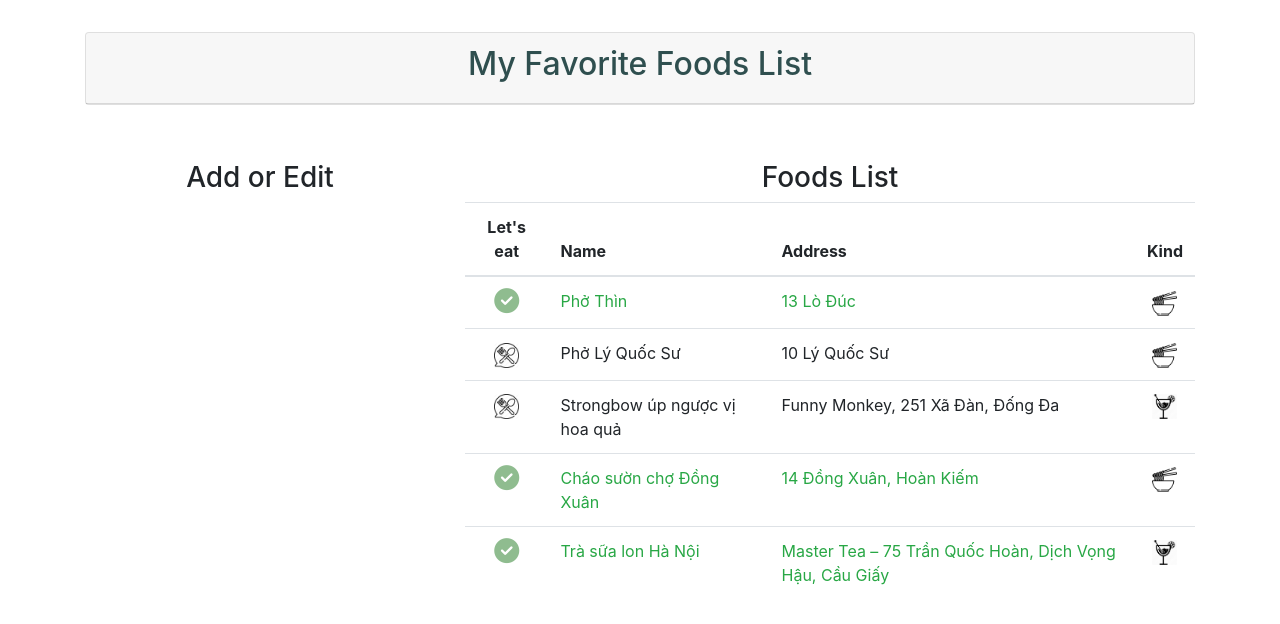
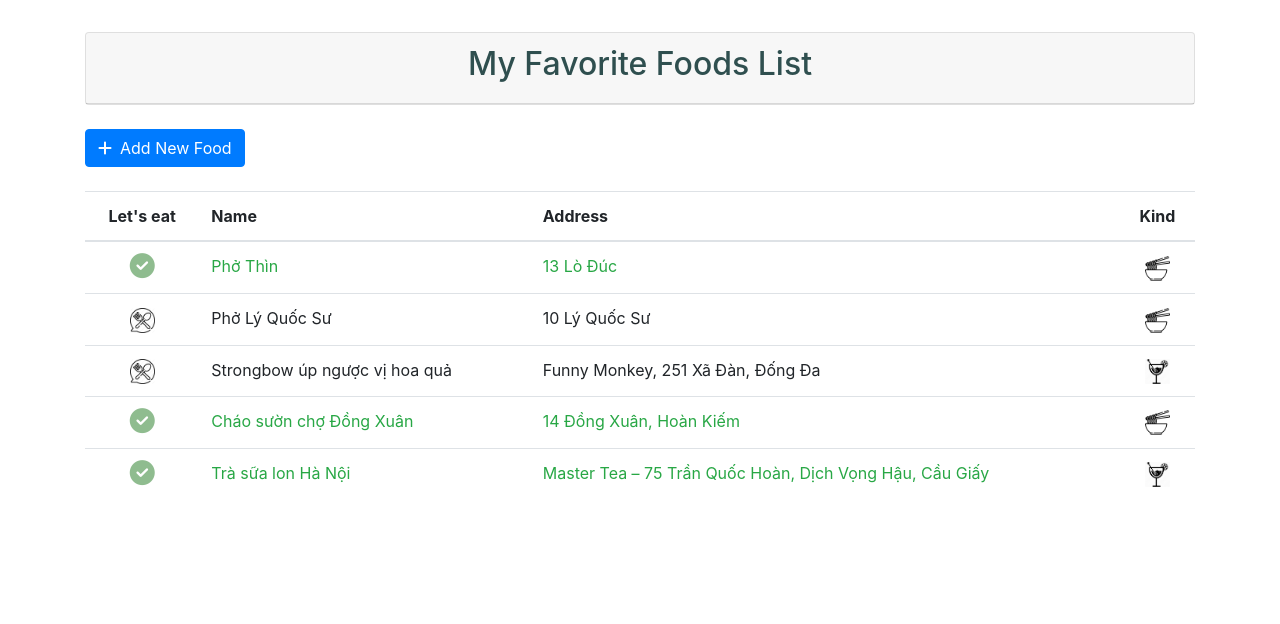
Before and after one commit to NguyetHMM/itss_nihongo_project_react, a React (Create React App) app: page / in a window 1280 px wide. Shown: the top 624 px of the page. Built offline with nearby package versions, Linux system fonts and the light colour scheme.

Commit message:
add_edit_food

```diff
--- a/package.json
+++ b/package.json
@@ -10,6 +10,7 @@
     "react": "^17.0.2",
     "react-bootstrap": "^1.5.2",
     "react-dom": "^17.0.2",
+    "react-hook-form": "^7.0.5",
     "react-scripts": "4.0.3",
     "web-vitals": "^1.0.1"
   },
--- a/src/App.js
+++ b/src/App.js
@@ -1,24 +1,20 @@
-import React from 'react'
-import './App.css';
-import FoodList from './components/FoodList';
-import 'bootstrap/dist/css/bootstrap.min.css';
-import {Container, Row, Col, Card} from 'react-bootstrap';
+import React from "react";
+import "./App.css";
+import FoodList from "./components/FoodList";
+import "bootstrap/dist/css/bootstrap.min.css";
+import { Container, Row, Col, Card } from "react-bootstrap";
 
 function App() {
   return (
     <Container>
-    <Card style={{textAlign:'center', color:'darkslategrey'}}>
-      <Card.Header><h2>My Favorite Foods List</h2></Card.Header>
+      <Card style={{ textAlign: "center", color: "darkslategrey" }}>
+        <Card.Header>
+          <h2>My Favorite Foods List</h2>
+        </Card.Header>
       </Card>
-    <Row style={{marginTop:'5%', textAlign:'center'}}>
-          <Col sm = {4}><h3>Add or Edit</h3></Col>
-          <Col sm = {8}><h3>Foods List</h3></Col>
-    </Row>
+      <br />
       <Row>
-          <Col sm = {4}>
-            {/* Content */}
-          </Col>
-          <Col sm = {8}>
+        <Col sm={12}>
           <FoodList></FoodList>
         </Col>
       </Row>
--- /dev/null
+++ b/src/components/AddEditFood.js
@@ -0,0 +1,82 @@
+import React from "react";
+import { Form, Card } from "react-bootstrap";
+import { useForm } from "react-hook-form";
+import { getKey } from "../lib/util";
+const AddComponet = (props) => {
+  const { editData, addNewFood, editFood, onCloseForm } = props;
+  const onSubmit = (data, event) => {
+    if (editData?.key) {
+      const dataFoodEdit = { ...editData, ...data };
+      editFood(dataFoodEdit);
+    } else {
+      data.key = getKey();
+      data.done = false;
+      addNewFood(data);
+    }
+    event.target.reset();
+  };
+  const { register, handleSubmit } = useForm();
+  return (
+    <Card className="panel panel-warning">
+      <Card.Header variant="primary" className="d-flex justify-content-between">
+        <span>{editData?.id ? "Edit Food" : "Add New Food"}</span>
+        <span
+          className="fa fa-times-circle text-right"
+          type="button"
+          onClick={onCloseForm}></span>
+      </Card.Header>
+      <Card.Body className="panel-body">
+        <form onSubmit={handleSubmit(onSubmit)}>
+          <div className="form-group">
+            <label>Food Name:</label>
+            <input
+              type="text"
+              name="name"
+              className="form-control"
+              defaultValue={editData?.name}
+              required
+              {...register("name")}
+            />
+          </div>
+          <div className="form-group">
+            <label>Address:</label>
+            <input
+              type="text"
+              name="address"
+              className="form-control"
+              defaultValue={editData?.address}
+              required
+              {...register("address")}
+            />
+          </div>
+          <Form.Group controlId="exampleForm.SelectCustomSizeSm">
+            <Form.Label>Custom select Small</Form.Label>
+            <Form.Control
+              as="select"
+              size="md"
+              name="kind"
+              custom
+              {...register("kind")}>
+              <option value="food">Food</option>
+              <option value="drink">Drink</option>
+            </Form.Control>
+          </Form.Group>
+          <br />
+          <div className="text-center">
+            <button type="submit" className="btn btn-warning w-10">
+              Yes
+            </button>
+            &nbsp;
+            <button
+              type="reset"
+              className="btn btn-danger w-10"
+              onClick={onCloseForm}>
+              Cancel
+            </button>
+          </div>
+        </form>
+      </Card.Body>
+    </Card>
+  );
+};
+export default AddComponet;
--- a/src/components/Food.js
+++ b/src/components/Food.js
@@ -1,21 +1,32 @@
-import { Image } from 'react-bootstrap';
+import { Image } from "react-bootstrap";
 function Food({ item, onCheck }) {
   const handleChange = () => {
     onCheck(item);
-    }
+  };
   return (
-        <tr className={item.done ? 'text-success' : ''}>
-            <td style={{textAlign:'center'}}>
-                {item.done ?
-                    <i style={{ fontSize: '25px', color: 'darkseagreen' }} class="fas fa-check-circle" onClick={handleChange} ></i> :
-                    <Image style={{height:'25px'}} src='/eat.png' onClick={handleChange}/> }
+    <tr className={item.done ? "text-success" : ""}>
+      <td style={{ textAlign: "center" }}>
+        {item.done ? (
+          <i
+            style={{ fontSize: "25px", color: "darkseagreen" }}
+            className="fas fa-check-circle"
+            onClick={handleChange}></i>
+        ) : (
+          <Image
+            style={{ height: "25px" }}
+            src="/eat.png"
+            onClick={handleChange}
+          />
+        )}
       </td>
-            <td >{item.name}</td>
+      <td>{item.name}</td>
       <td>{item.address}</td>
-            <td style={{textAlign:'center'}}>
-                {item.kind === 'drink' ?
-                    <Image style={{height:'25px'}} src='/drink.png'/> :
-                    <Image style={{height:'25px'}} src='/food.png'/>}
+      <td style={{ textAlign: "center" }}>
+        {item.kind === "drink" ? (
+          <Image style={{ height: "25px" }} src="/drink.png" />
+        ) : (
+          <Image style={{ height: "25px" }} src="/food.png" />
+        )}
       </td>
     </tr>
   );
--- a/src/components/FoodList.js
+++ b/src/components/FoodList.js
@@ -1,19 +1,51 @@
-import React, { useState } from 'react';
-import { Table } from 'react-bootstrap';
-import Food from './Food';
-
+import React from "react";
+import { Row, Table } from "react-bootstrap";
 import { getKey } from "../lib/util";
+import AddComponet from "./AddEditFood";
+import Food from "./Food";
 
 function FoodList() {
   const [items, putItems] = React.useState([
-    { key: getKey(), name: 'Phở Thìn', address: '13 Lò Đúc', kind: 'food', done: true },
-    { key: getKey(), name: 'Phở Lý Quốc Sư', address: '10 Lý Quốc Sư', kind: 'food', done: false },
-    { key: getKey(), name: 'Strongbow úp ngược vị hoa quả', address: 'Funny Monkey, 251 Xã Đàn, Đống Đa', kind: 'drink', done: false },
-    { key: getKey(), name: 'Cháo sườn chợ Đồng Xuân', address: '14 Đồng Xuân, Hoàn Kiếm', kind: 'food', done: true },
-    { key: getKey(), name: 'Trà sữa lon Hà Nội', address: 'Master Tea – 75 Trần Quốc Hoàn, Dịch Vọng Hậu, Cầu Giấy', kind: 'drink', done: true },
+    {
+      key: getKey(),
+      name: "Phở Thìn",
+      address: "13 Lò Đúc",
+      kind: "food",
+      done: true,
+    },
+    {
+      key: getKey(),
+      name: "Phở Lý Quốc Sư",
+      address: "10 Lý Quốc Sư",
+      kind: "food",
+      done: false,
+    },
+    {
+      key: getKey(),
+      name: "Strongbow úp ngược vị hoa quả",
+      address: "Funny Monkey, 251 Xã Đàn, Đống Đa",
+      kind: "drink",
+      done: false,
+    },
+    {
+      key: getKey(),
+      name: "Cháo sườn chợ Đồng Xuân",
+      address: "14 Đồng Xuân, Hoàn Kiếm",
+      kind: "food",
+      done: true,
+    },
+    {
+      key: getKey(),
+      name: "Trà sữa lon Hà Nội",
+      address: "Master Tea – 75 Trần Quốc Hoàn, Dịch Vọng Hậu, Cầu Giấy",
+      kind: "drink",
+      done: true,
+    },
   ]);
-  const handleCheck = checked => {
-    const newItems = items.map(item => {
+  const [isForm, setIsForm] = React.useState(false);
+  const [editFoodData, setEditFoodData] = React.useState({});
+  const handleCheck = (checked) => {
+    const newItems = items.map((item) => {
       if (item.key === checked.key) {
         item.done = !item.done;
       }
@@ -21,26 +53,67 @@ function FoodList() {
     });
     putItems(newItems);
   };
+
+  const addNewFood = (data) => {
+    putItems([...items, data]);
+  };
+
+  const editFood = (data) => {
+    putItems(() => items.map((item) => (item.key === data.key ? data : item)));
+    setEditFoodData({});
+  };
+
   return (
+    <Row>
+      <div
+        className={isForm ? "col-xs-4 col-sm-4 col-md-4 col-lg-4" : "d-none"}>
+        <AddComponet
+          addNewFood={addNewFood}
+          editFood={editFood}
+          editData={editFoodData}
+          onCloseForm={() => setIsForm(false)}
+        />
+      </div>
+      <div
+        className={
+          isForm
+            ? "col-xs-8 col-sm-8 col-md-8 col-lg-8"
+            : "col-xs-12 col-sm-12 col-md-12 col-lg-12"
+        }>
+        <button
+          type="button"
+          className="btn btn-primary mb-10"
+          onClick={() => setIsForm(!isForm)}>
+          <span className="fa fa-plus mr-2"></span>Add New Food
+        </button>
+        <br />
+        <br />
         <Table>
           <thead>
             <tr>
-          <th style={{textAlign:'center'}}>Let's eat</th>
+              <th style={{ textAlign: "center" }}>Let's eat</th>
               <th>Name</th>
               <th>Address</th>
-          <th style={{textAlign:'center'}}>Kind</th>
+              <th style={{ textAlign: "center" }}>Kind</th>
             </tr>
           </thead>
           <tbody>
-        {items.map(item => (
+            {items.map((item) => (
               <Food
                 key={item.key}
                 item={item}
-              onCheck={handleCheck} />
+                onCheck={handleCheck}
+                // bạn nào viết cái nút edit bắt thì hàm bắt sự kiện click là hàm này nhé
+                onEdit={() => {
+                  setIsForm(true);
+                  setEditFoodData(item);
+                }}
+              />
             ))}
           </tbody>
         </Table>
-
+      </div>
+    </Row>
   );
 }
 export default FoodList;
```
Also changed, not shown: src/components/AddNewFood.js (deleted), 2 other files (tests, documents, lock files or other folders). Lines whose indentation alone changed are shown as unchanged.
